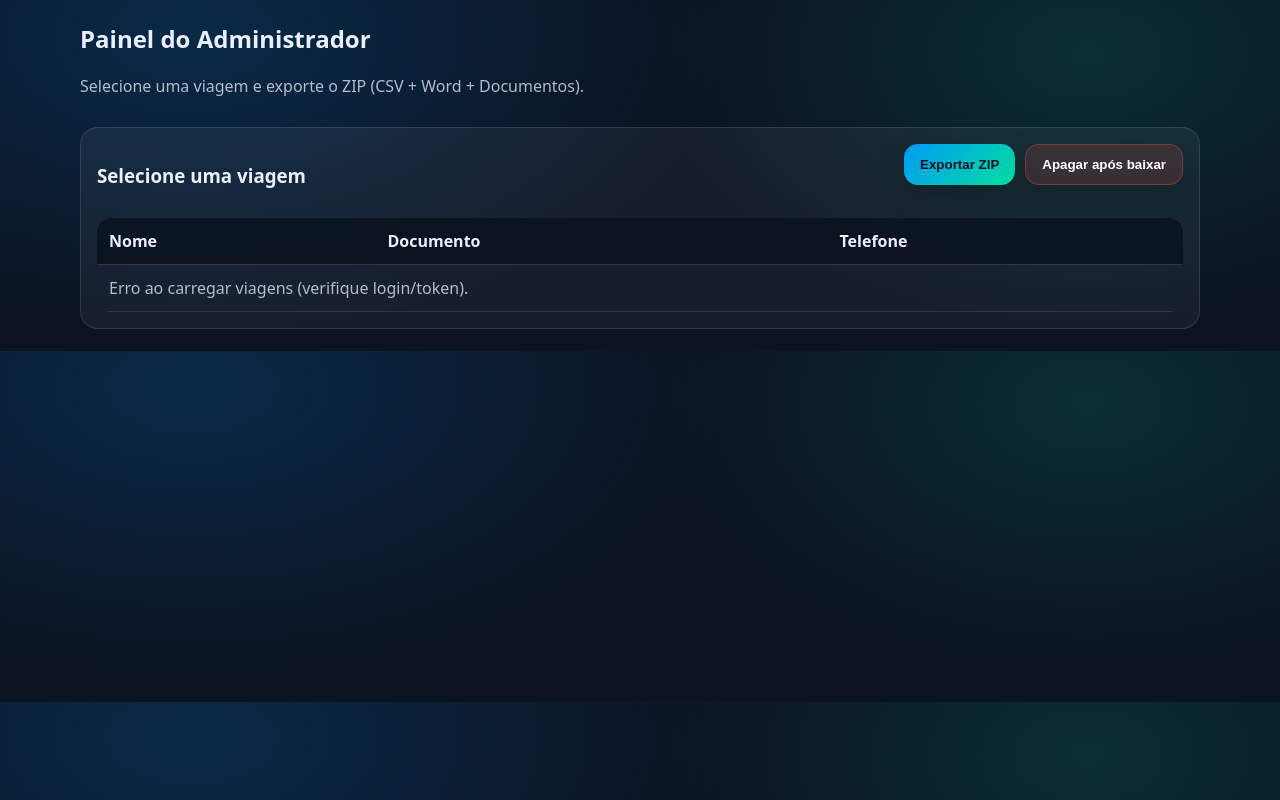
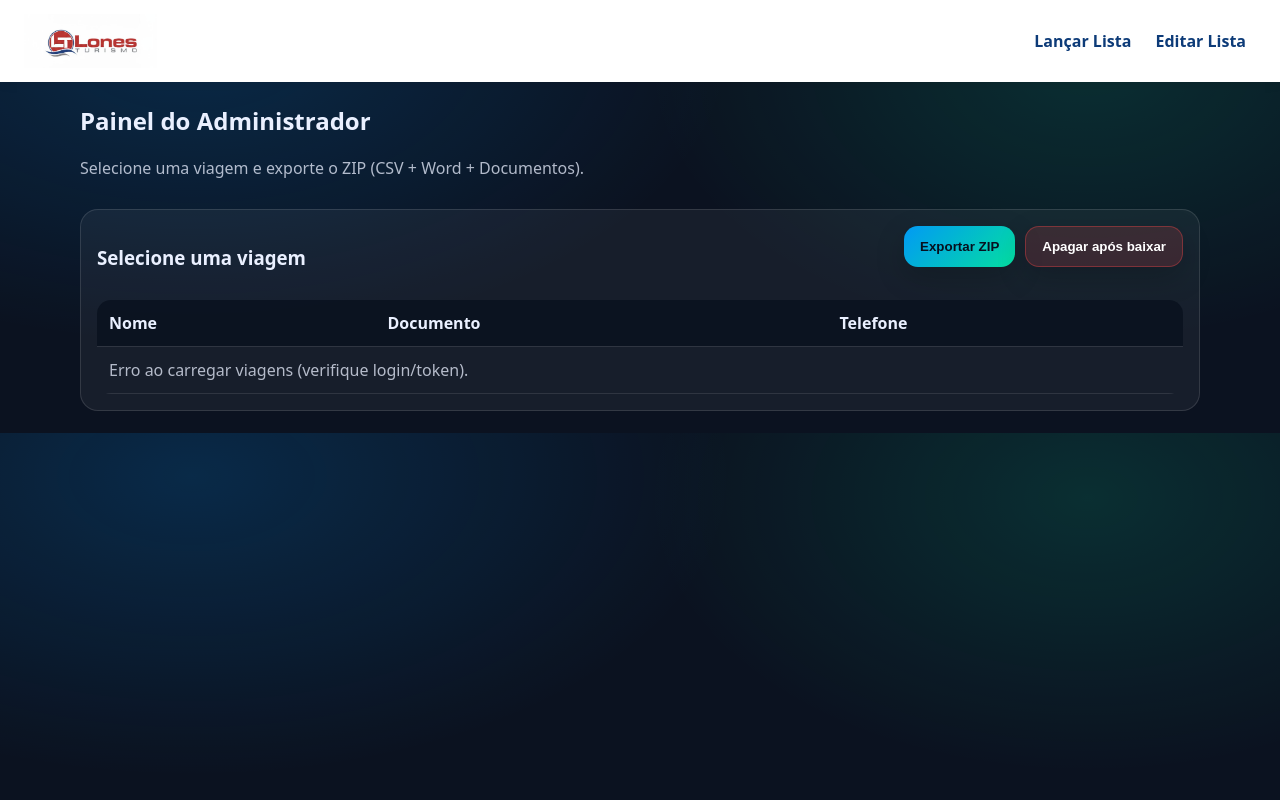
Before and after one commit to LonesTurismo/LonesTurismo, a plain HTML site: page frontend/painel.html in a window 1280 px wide. Drawn offline with Linux system fonts and the light colour scheme; no server answers; sample sign-in values are in the browser's storage.

Commit message:
atualização do site

```diff
--- a/frontend/painel.html
+++ b/frontend/painel.html
@@ -1,5 +1,23 @@
 <!doctype html>
 <html lang="pt-BR">
+<head>
+  <meta charset="UTF-8"/>
+  <meta name="viewport" content="width=device-width, initial-scale=1.0"/>
+  <title>Lones Turismo</title>
+  <link rel="stylesheet" href="css/style.css"/>
+</head>
+<body>
+<header class="topbar">
+  <div class="brand">
+    <a href="index.html" class="logo-link">
+  <img src="img/logo-lones.png" alt="Lones Turismo">
+</a>
+  </div>
+  <nav class="menu">
+    <a href="cadastro.html">Lançar Lista</a>
+    <a href="editar.html">Editar Lista</a>
+  </nav>
+</header>
 <head>
   <meta charset="utf-8" />
   <meta name="viewport" content="width=device-width,initial-scale=1" />
```
